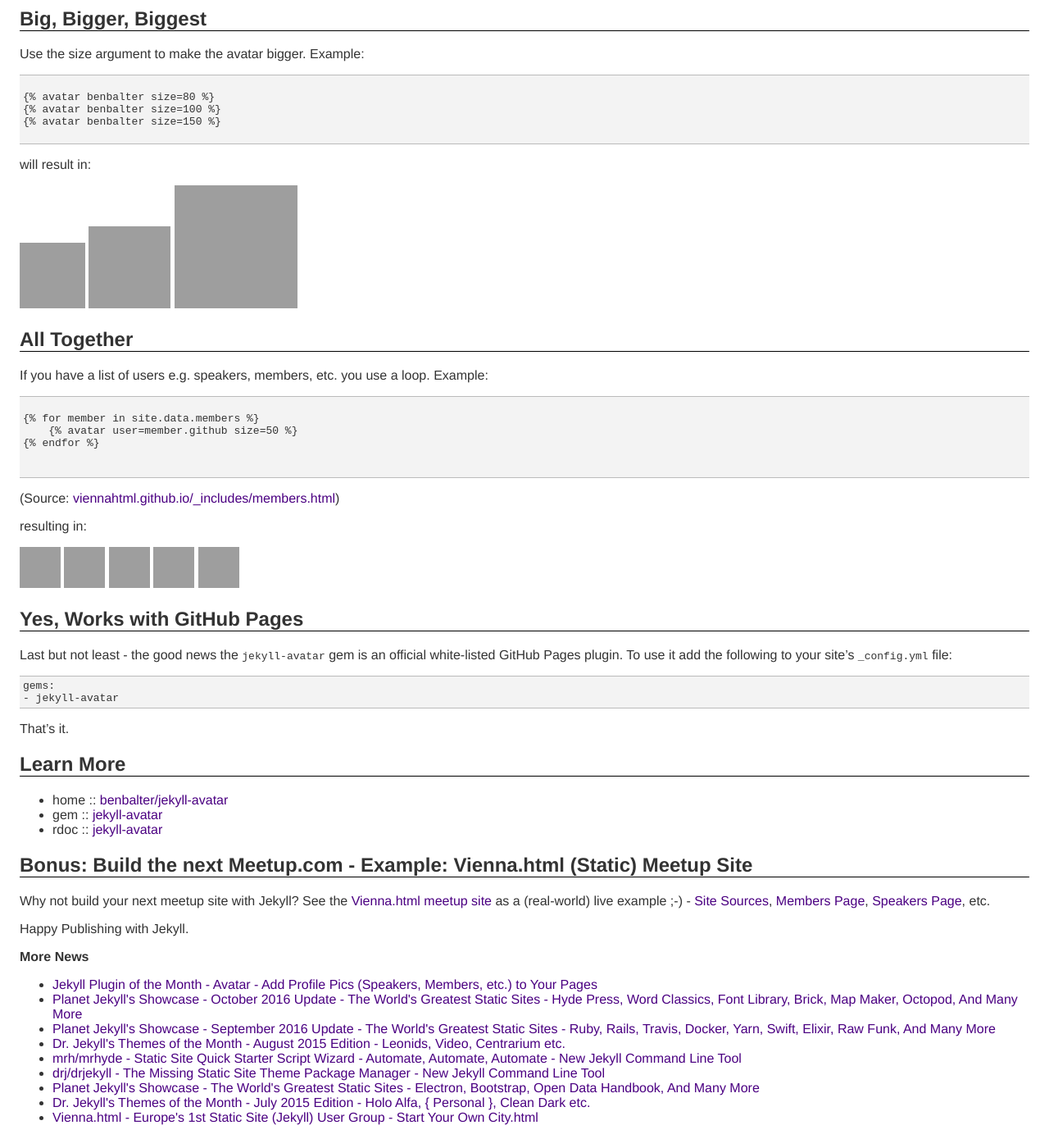
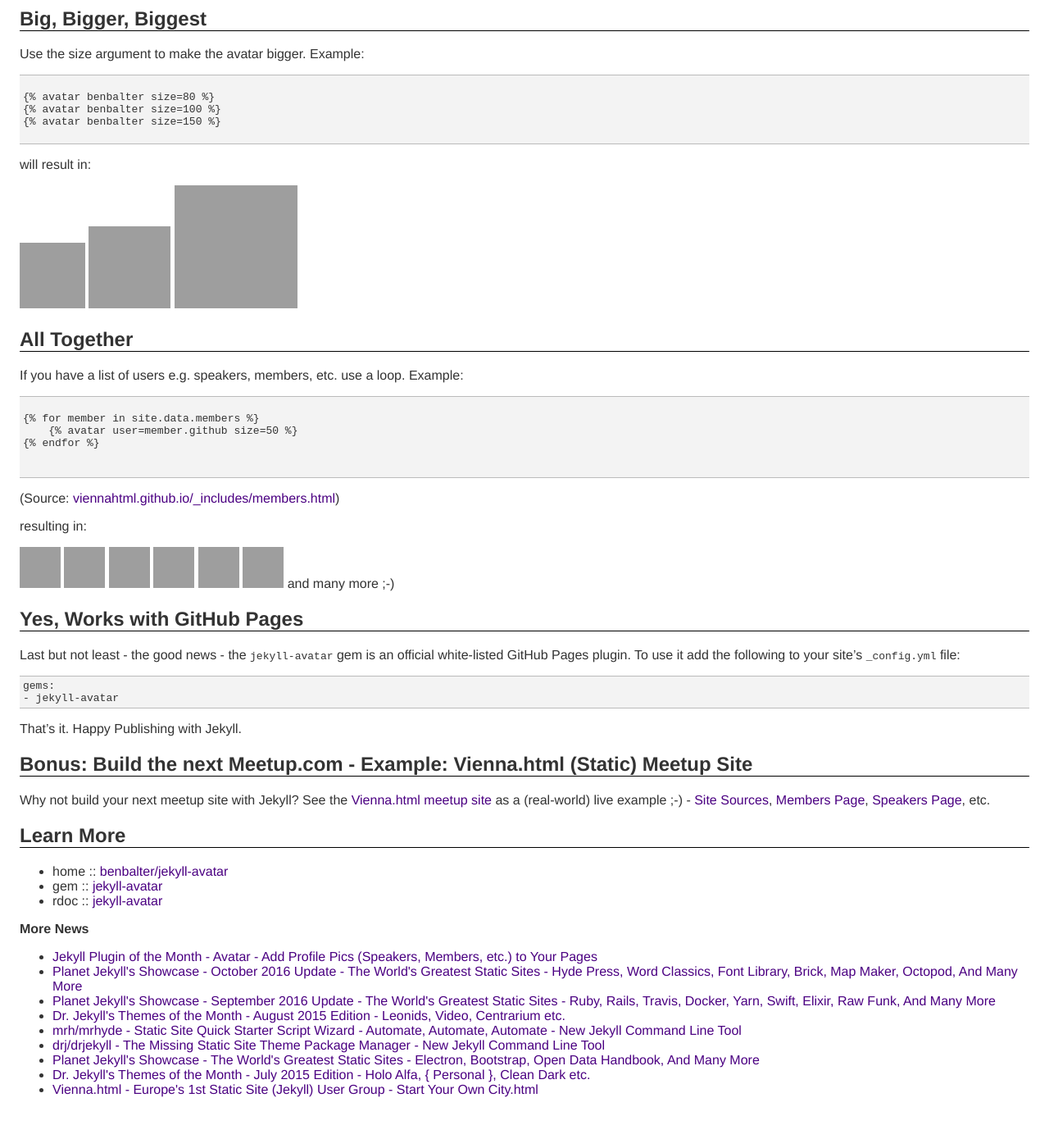
Before and after one commit to planetjekyll/planetjekyll.github.io, a Jekyll site: the page built from _posts/2016-11-29-jekyll-avatar.md, in a window 1280 px wide and 1400 px high, scrolled down 769 px. Shown: the whole window at 82% size. Built offline with Jekyll 4.4.1, drawn with Linux system fonts in a browser that asks for light colours; after the commit the page ends 2135 px from its top, so only the background shows below that; grey boxes are pictures that could not be loaded.

Commit message:
Update 2016-11-29-jekyll-avatar.md

````diff
--- a/_posts/2016-11-29-jekyll-avatar.md
+++ b/_posts/2016-11-29-jekyll-avatar.md
@@ -66,7 +66,7 @@
 ## All Together
 
 If you have a list of users e.g. speakers, members, etc.
-you use a loop. Example:
+use a loop. Example:
 
 ```
 {% raw %}
@@ -82,15 +82,16 @@
 resulting in:
 
 {% avatar geraldb size=50 %}
-{% avatar dervondenbergenb size=50 %}
+{% avatar dervondenbergen size=50 %}
 {% avatar floord size=50 %}
 {% avatar karlhorky size=50 %}
 {% avatar ramonh size=50 %}
+{% avatar nikgraf size=50 %} and many more ;-)
 
 
 ## Yes, Works with GitHub Pages
 
-Last but not least - the good news the `jekyll-avatar` gem is an official
+Last but not least - the good news - the `jekyll-avatar` gem is an official
 white-listed GitHub Pages plugin. To use it add the following
 to your site's `_config.yml` file:
 
@@ -116,4 +110,8 @@
 [Members Page](http://viennahtml.github.io/members),
 [Speakers Page](http://viennahtml.github.io/speakers), etc.
 
-Happy Publishing with Jekyll.
+## Learn More
+
+- home :: [benbalter/jekyll-avatar](https://github.com/benbalter/jekyll-avatar)
+- gem :: [jekyll-avatar](https://rubygems.org/gems/jekyll-avatar)
+- rdoc :: [jekyll-avatar](http://rubydoc.info/gems/jekyll-avatar)
````
Also changed, not shown: other parts of _posts/2016-11-29-jekyll-avatar.md (+1 -8 lines).
